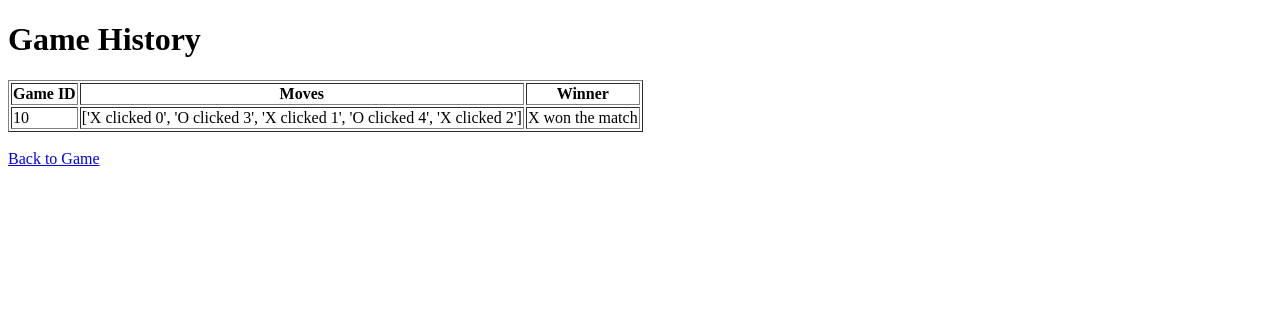
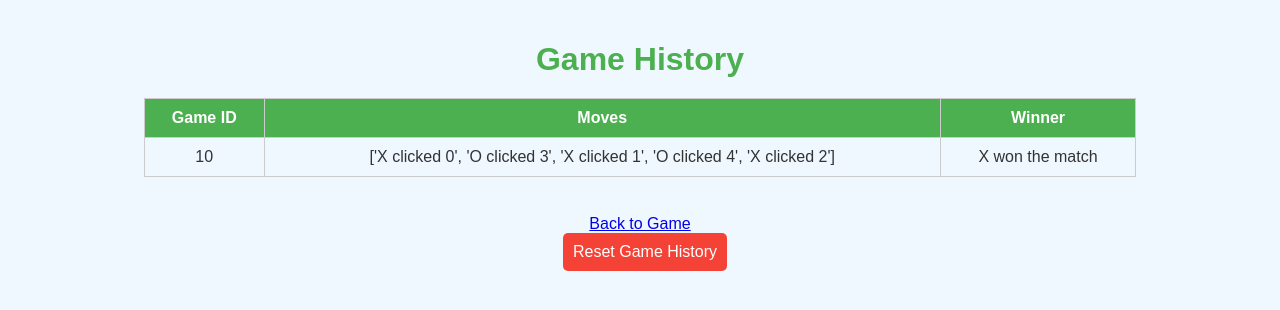
Before and after one commit to anuj7052/Tic-Tac-Toe-Docker-file, a Flask app: page /history in a window 1280 px wide. Shown: the top 310 px of the page. Run offline with Flask 3, Linux system fonts and the light colour scheme; data comes from the database, SQL or seed files in the repository; both versions use the stored data as it was after the commit.

Commit message:
done css

```diff
--- a/app.py
+++ b/app.py
@@ -1,4 +1,4 @@
-from flask import Flask, render_template, request
+from flask import Flask, render_template, request,redirect,url_for
 import sqlite3
 
 app = Flask(__name__)
@@ -7,6 +7,20 @@ xstate = [0] * 9
 ystate = [0] * 9
 turn = 1  # 1 for X, 0 for O
 moves_log = []  # Log of all moves
+
+# Database setup
+def init_db():
+    conn = sqlite3.connect('tictactoe.db')
+    cursor = conn.cursor()
+    cursor.execute('''
+        CREATE TABLE IF NOT EXISTS games (
+            id INTEGER PRIMARY KEY AUTOINCREMENT,
+            moves TEXT,
+            winner TEXT
+        )
+    ''')
+    conn.commit()
+    conn.close()
 
 # Utility functions
 def sum_three(a, b, c):
@@ -85,11 +99,20 @@ def recommend_move(board, xstate, ystate):
                     best_move = i
     return best_move
 
+# Save game to the database
+def save_game(moves, winner):
+    conn = sqlite3.connect('tictactoe.db')
+    cursor = conn.cursor()
+    cursor.execute('INSERT INTO games (moves, winner) VALUES (?, ?)', (str(moves), winner))
+    conn.commit()
+    conn.close()
+
 # Routes
 @app.route('/')
 def index():
     board = printBoard(xstate, ystate)
     return render_template('index.html', board=board, turn=turn, moves_log=moves_log, move_message=None, winner=None)
+
 @app.route('/move', methods=['POST'])
 def move():
     global turn, moves_log
@@ -113,9 +136,11 @@ def move():
     board = printBoard(xstate, ystate)
 
     if winner:
+        save_game(moves_log, winner)
         return render_template('index.html', board=board, winner=winner, move_message=move_message, moves_log=moves_log, game_over=True)
 
     if is_draw(xstate, ystate):
+        save_game(moves_log, "It's a draw!")
         return render_template('index.html', board=board, winner="It's a draw!", move_message=move_message, moves_log=moves_log, game_over=True)
 
     # AI recommendation
@@ -128,38 +153,6 @@ def move():
     turn = 1 - turn  # Switch turn
     return render_template('index.html', board=board, turn=turn, move_message=move_message, ai_message=ai_message, moves_log=moves_log, game_over=False)
 
-
-# @app.route('/move', methods=['POST'])
-# def move():
-#     global turn, moves_log
-#     value = int(request.form['cell'])  # Get the clicked cell value
-
-#     if xstate[value] or ystate[value]:  # Prevent moving in the same spot twice
-#         move_message = "Cell already booked!"
-#         board = printBoard(xstate, ystate)
-#         return render_template('index.html', board=board, turn=turn, move_message=move_message, moves_log=moves_log)
-
-#     if turn == 1:
-#         xstate[value] = 1
-#         move_message = f"X clicked {value}"
-#     else:
-#         ystate[value] = 1
-#         move_message = f"O clicked {value}"
-
-#     moves_log.append(move_message)  # Append the move to the log
-
-#     winner = checkwin(xstate, ystate)
-#     board = printBoard(xstate, ystate)
-
-#     if winner:
-#         return render_template('index.html', board=board, winner=winner, move_message=move_message, moves_log=moves_log, game_over=True)
-
-#     if is_draw(xstate, ystate):
-#         return render_template('index.html', board=board, winner="It's a draw!", move_message=move_message, moves_log=moves_log, game_over=True)
-
-#     turn = 1 - turn  # Switch turn
-#     return render_template('index.html', board=board, turn=turn, move_message=move_message, moves_log=moves_log, game_over=False)
-
 @app.route('/history')
 def history():
     conn = sqlite3.connect('tictactoe.db')
@@ -169,14 +162,38 @@ def history():
     conn.close()
     return render_template('history.html', games=games)
 
+def reset_game_history():
+    conn = sqlite3.connect('tictactoe.db')
+    cursor = conn.cursor()
+    cursor.execute('DELETE FROM games')  # This deletes all records from the games table
+    conn.commit()
+    conn.close()
+
 @app.route('/reset')
 def reset():
     global xstate, ystate, turn, moves_log
+    # Reset the in-memory game state
     xstate = [0] * 9
     ystate = [0] * 9
     turn = 1
     moves_log = []  # Reset the log
-    return index()
+
+    # Reset the game history in the database
+    reset_game_history()  # Clear the saved game moves and winner
+
+    return redirect(url_for('index'))
+
+
+# @app.route('/reset')
+# def reset():
+#     global xstate, ystate, turn, moves_log
+#     xstate = [0] * 9
+#     ystate = [0] * 9
+#     turn = 1
+#     moves_log = []  # Reset the log
+#     # return index()
+#     return redirect(url_for('history'))
 
 if __name__ == "__main__":
+    init_db()  # Initialize the database when the app starts
     app.run(host='0.0.0.0', port=5000)
--- a/templates/history.html
+++ b/templates/history.html
@@ -4,10 +4,80 @@
     <meta charset="UTF-8">
     <meta name="viewport" content="width=device-width, initial-scale=1.0">
     <title>Game History</title>
+    <style>
+        body {
+            font-family: Arial, sans-serif;
+            background-color: #f0f8ff;
+            color: #333;
+            display: flex;
+            flex-direction: column;
+            align-items: center;
+            justify-content: center;
+            margin: 0;
+            padding: 20px;
+        }
+
+        h1 {
+            color: #4CAF50;
+            margin-bottom: 20px;
+            animation: fadeIn 1s;
+        }
+
+        table {
+            width: 80%;
+            border-collapse: collapse;
+            margin-bottom: 20px;
+            animation: slideIn 1s;
+        }
+
+        th, td {
+            padding: 10px;
+            text-align: center;
+            border: 1px solid #ccc;
+        }
+
+        th {
+            background-color: #4CAF50;
+            color: white;
+        }
+
+        tr:hover {
+            background-color: #e0f7fa;
+            transition: background-color 0.3s;
+        }
+
+        .reset-button {
+            padding: 10px;
+            font-size: 16px;
+            background-color: #f44336;
+            color: white;
+            border: none;
+            border-radius: 5px;
+            cursor: pointer;
+            transition: background-color 0.3s ease, transform 0.2s ease;
+            margin-left: 10px; /* Add some space between links */
+        }
+
+        .reset-button:hover {
+            background-color: #d32f2f; /* Darker red color for the hover effect */
+            transform: scale(1.05); /* Slightly enlarge button on hover */
+        }
+
+        /* Animation Styles */
+        @keyframes fadeIn {
+            from { opacity: 0; }
+            to { opacity: 1; }
+        }
+
+        @keyframes slideIn {
+            from { transform: translateY(-20px); opacity: 0; }
+            to { transform: translateY(0); opacity: 1; }
+        }
+    </style>
 </head>
 <body>
     <h1>Game History</h1>
-    <table border="1">
+    <table>
         <tr>
             <th>Game ID</th>
             <th>Moves</th>
@@ -23,5 +93,8 @@
     </table>
     <br>
     <a href="/">Back to Game</a>
+    <a href="/reset">
+        <button class="reset-button">Reset Game History</button>
+    </a>
 </body>
 </html>
--- a/templates/index.html
+++ b/templates/index.html
@@ -68,6 +68,11 @@
         <a href="/reset"><button>Play Again</button></a>
     {% endif %}
 
+    <div style="margin-top: 20px;">
+        <a href="/history"><button style="padding: 10px; font-size: 16px;">Game History</button></a>
+        <a href="/reset"><button style="padding: 10px; font-size: 16px; margin-left: 10px;">Reset History</button></a>
+    </div>
+
     <!-- Display the log of moves -->
     <div style="margin-top: 20px;">
         <h3 style="margin-top: 20px; font-size: 20px;">Move Log</h3>
```
Also changed, not shown: tictactoe.db.
